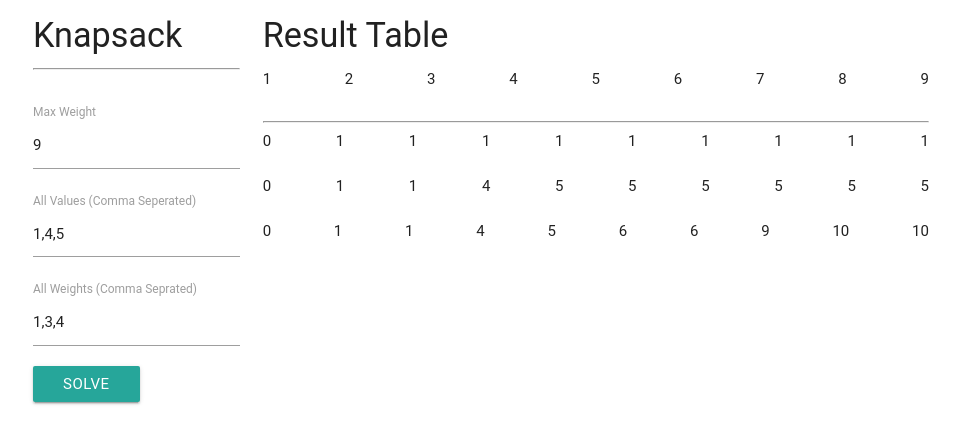
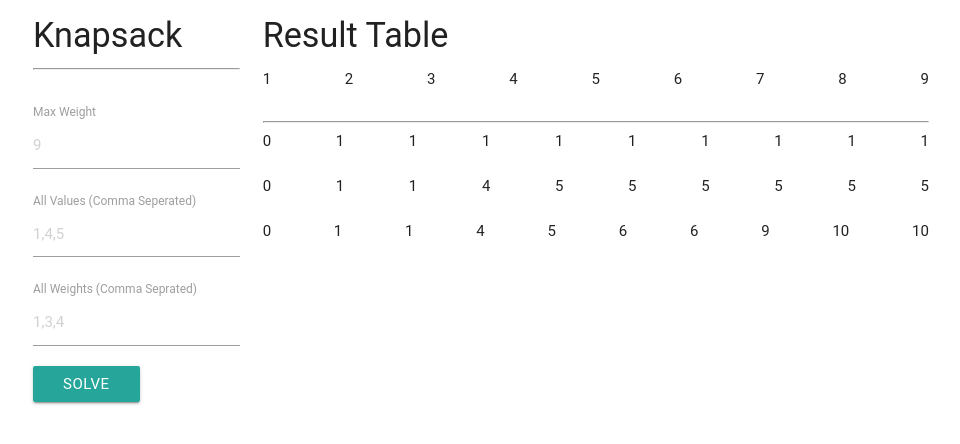
Before and after one commit to FelixRamirezJr/Dynamic-Knapsack-React, a React (Create React App) app: page / in a window 1280 px wide. Shown: the top 444 px of the page, without its empty margins (159-1119 px from the left). Built offline with nearby package versions, Linux system fonts and the light colour scheme.

Commit message:
Got rid of default values

```diff
--- a/src/App.js
+++ b/src/App.js
@@ -8,9 +8,9 @@ class App extends Component {
   constructor(props){
     super(props);
     this.state = {
-      maxweight: 9,
-      wt: [1,3,4],
-      val: [1,4,5],
+      maxweight: "",
+      wt: "",
+      val: "",
       n: 4,
       values: "",
       weights: "",
@@ -111,19 +111,16 @@ class App extends Component {
             <label> Max Weight </label>
             <input onChange={this.maxWeightChange}
                    type="number"
-                   placeholder="10"
-                   value={this.state.maxweight} />
+                   placeholder={this.state.finalMaxWeight} />
 
             <label> All Values (Comma Seperated) </label>
             <input  onChange={this.valueChange}
-                    placeholder={this.state.val}
-                    defaultValue={this.state.val}
+                    placeholder={this.state.finalVal}
                     id="values" />
 
             <label> All Weights (Comma Seprated) </label>
             <input onChange={this.weightChange}
-                   placeholder={this.state.wt}
-                   defaultValue={this.state.wt}
+                   placeholder={this.state.finalWt}
                    id="weights" />
 
             <button className="btn" onClick={this.solveKnapsack}> Solve </button>
```
